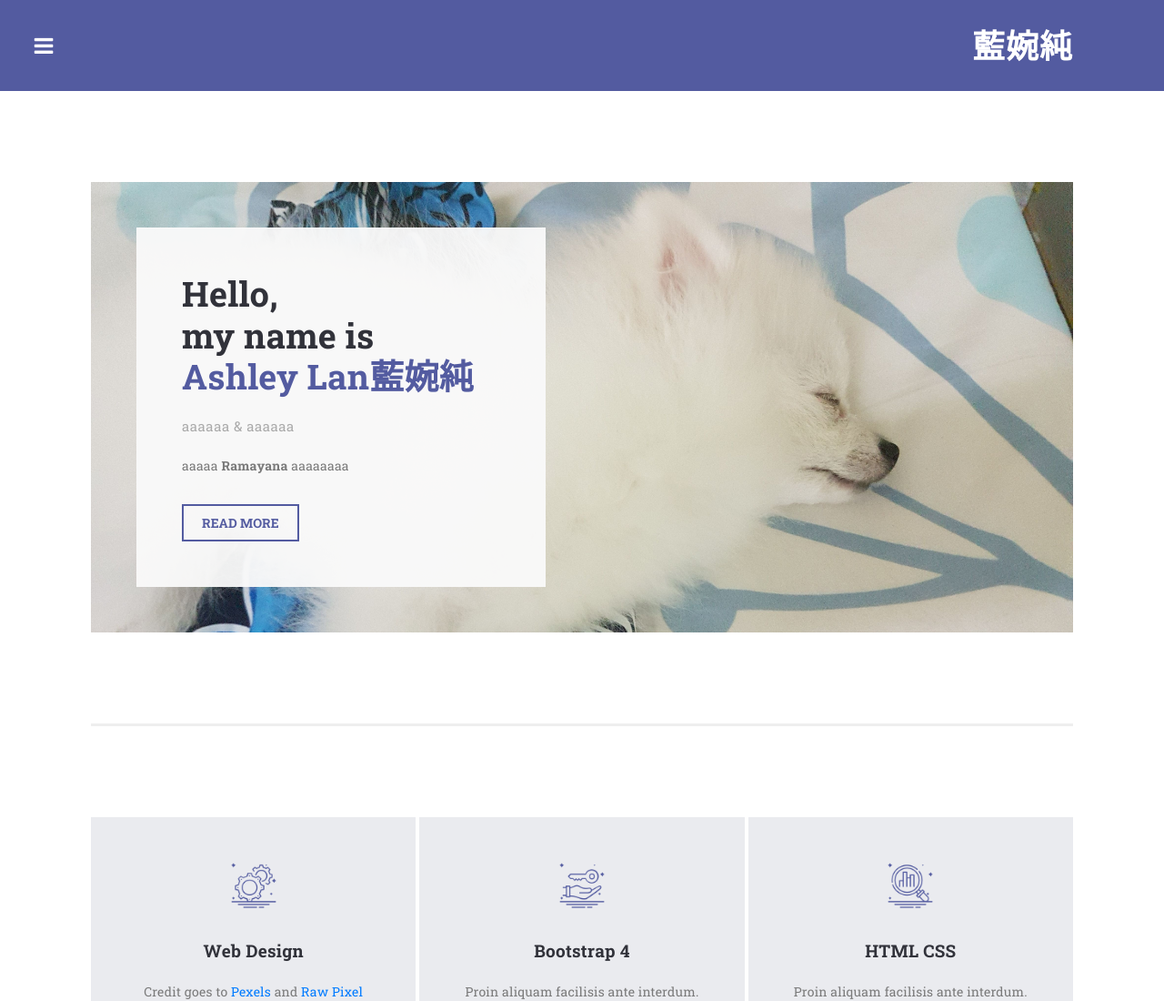
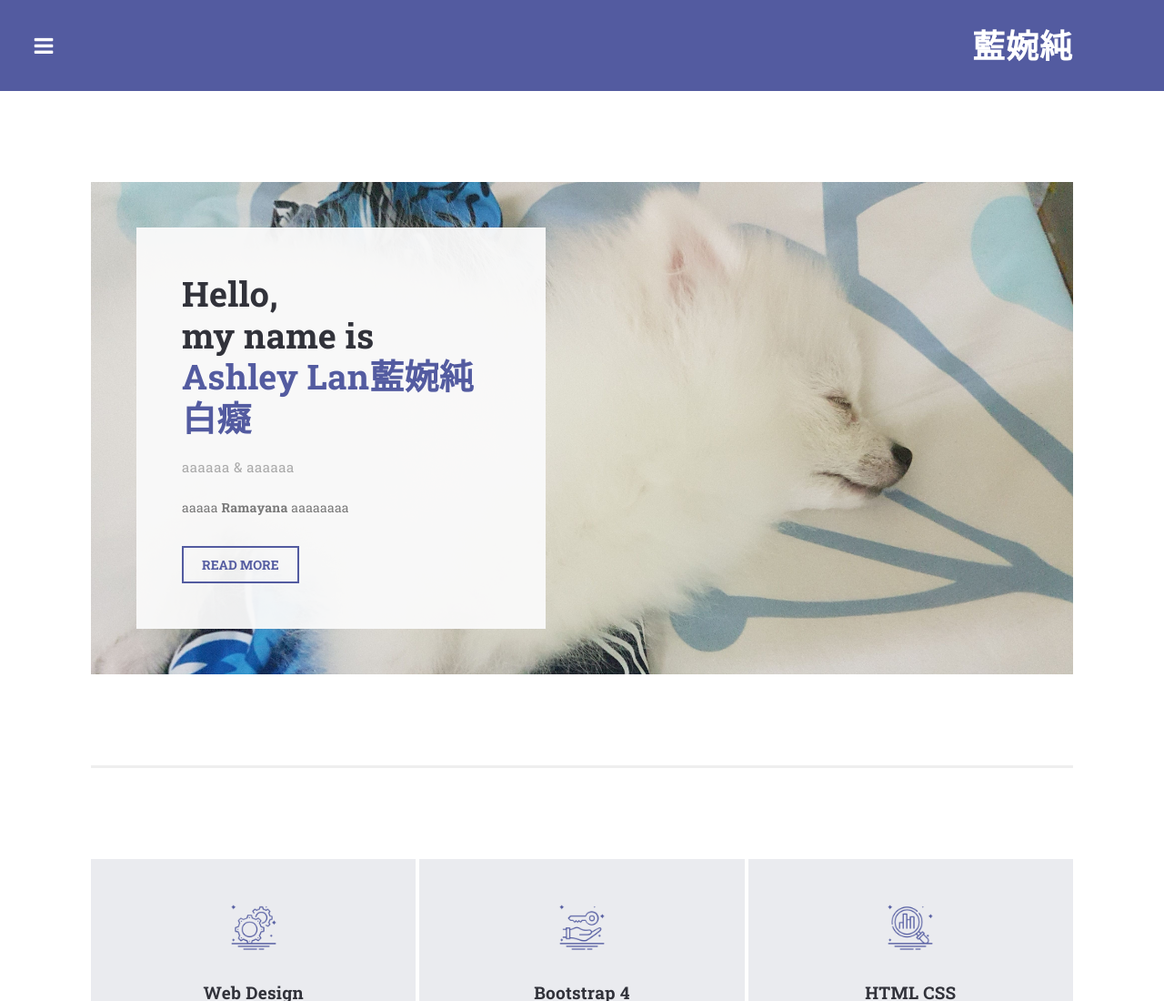
Before and after one commit to B10456059/RWD-Project, a plain HTML site: page index.html in a window 1280 px wide. Shown: the top 1100 px of the page at 91% size. Drawn offline with Linux system fonts and the light colour scheme.

Commit message:
upupupupup

```diff
--- a/index.html
+++ b/index.html
@@ -54,7 +54,7 @@ https://templatemo.com/tm-529-ramayana
                         <h4>Hello,
                           <br>my name is
                           <br>
-                          <em>Ashley Lan藍婉純</em>
+                          <em>Ashley Lan藍婉純白癡</em>
                         </h4>
                         <span>aaaaaa &amp; aaaaaa</span>
                         <p>aaaaa <strong>Ramayana</strong> aaaa</strong>aaaa</p>
```
